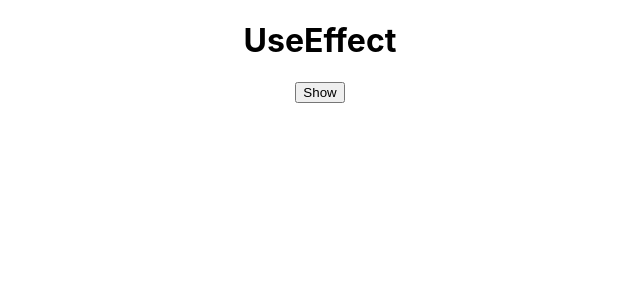
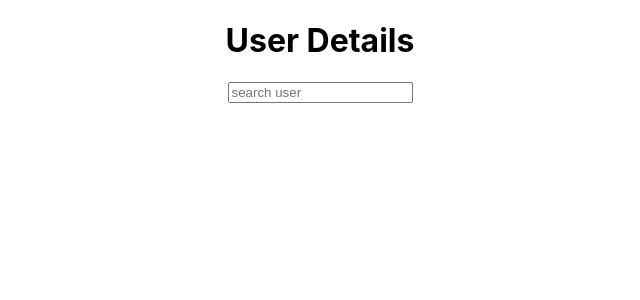
Before and after one commit to kanscerr/learning-react, a React (Create React App) app: page / in a window 1280 px wide. Shown: the top 300 px of the page, without its empty margins (320-960 px from the left). Built offline with nearby package versions, Linux system fonts and the light colour scheme.

Commit message:
github prject using useState hook

```diff
--- a/src/App.js
+++ b/src/App.js
@@ -1,12 +1,14 @@
 // import Colorize from './colorize';
-import UseEffect from './useEffect';
+// import UseEffect from './useEffect';
+import GetGithubUser from './github-user';
 import './App.css';
 
 function App() {
   return(
     <div className="App">
       {/* <Colorize/> */}
-      <UseEffect/>
+      {/* <UseEffect/> */}
+      <GetGithubUser/>
     </div>
   )
 }
--- /dev/null
+++ b/src/github-user.js
@@ -0,0 +1,73 @@
+//https://api.github.com/users/username
+import { useState } from 'react';
+
+const GetGithubUser = () =>{
+    let [display, setDisplay] = useState('none');
+    const [detail, setDetail] = useState('');
+    let [error, setError] = useState('');
+    const showDetail = (event) => {
+        try{
+            fetch(`https://api.github.com/users/${event.target.value}`)
+            .then(data => data.json())
+            .then((res) => {
+
+                if(res.message){
+                    display = 'none';
+                    setDisplay(display);
+                    setError(res.message);
+                }
+                else{
+                    display = 'block';
+                    setError(null);
+                    setDisplay(display);
+                    console.log(res);
+                    setDetail(res);
+                }
+            });
+        }catch(error){
+            throw new Error('error');
+        }
+    }
+    return(
+        <div className="githubUser">
+            <h1>User Details</h1>
+            <input onChange= { (event) => showDetail(event) } placeholder="search user"></input>
+            <p>{ error }</p>
+            <div className="userInfo" style={{display: display}}>
+                <img src= { detail.avatar_url } alt="user"></img>
+                <h3>Username- { detail.login }</h3>
+                <h3>Name- { detail.name }</h3>
+                <h3>Bio- { detail.bio }</h3>
+                <h3>Repos- { detail.public_repos }</h3>
+                <h3>Following- { detail.following }</h3>
+                <h3>Followers- { detail.followers }</h3>
+            </div>
+        </div>
+    )
+}
+
+export default GetGithubUser;
+
+
+
+// const[details, showDetails] = useState();
+//     const fetchUser = (e) =>{
+//         fetch(`https://api.github.com/users/${e}`)
+//         .then(data => data.json())
+//             .then((res) => {
+//                 if(res.message){
+//                     console.log(res.message);
+//                 }
+//                 else{
+//                     console.log(res);
+//                     showDetails(res.login)
+//                     // showDetails(res.avatar_url);
+//                 }
+//             })
+//             .catch((error) =>{
+//                 console.log(error.message);
+//             })
+//     }
+//     const checkUser = (e) =>{
+//         fetchUser(e);
+//     }
```
